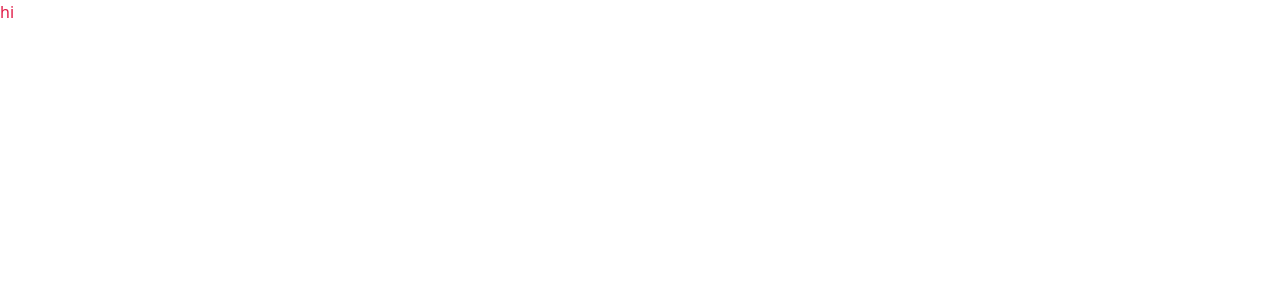
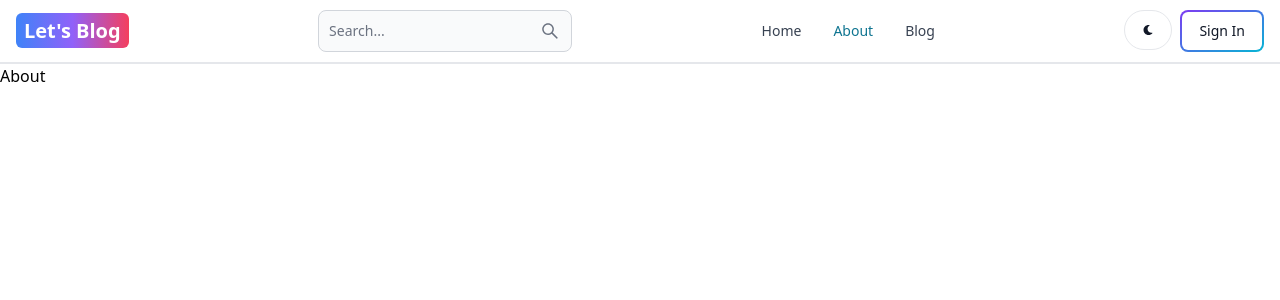
Before and after one commit to Default-Programmer18/MERN_Blog, a React (Vite) app in the folder client/: page /about in a window 1280 px wide. Shown: the top 300 px of the page. Built offline with nearby package versions, Linux system fonts and the light colour scheme.

Commit message:
header ui made

```diff
--- a/client/package.json
+++ b/client/package.json
@@ -10,8 +10,12 @@
     "preview": "vite preview"
   },
   "dependencies": {
+    "flowbite": "^2.3.0",
+    "flowbite-react": "^0.7.2",
     "react": "^18.2.0",
-    "react-dom": "^18.2.0"
+    "react-dom": "^18.2.0",
+    "react-icons": "^5.0.1",
+    "react-router-dom": "^6.22.3"
   },
   "devDependencies": {
     "@types/react": "^18.2.56",
--- a/client/src/App.jsx
+++ b/client/src/App.jsx
@@ -1,13 +1,26 @@
-
-
-
+import { BrowserRouter,Routes,Route } from "react-router-dom"
+import About from "./pages/About"
+import SignIn from "./pages/SignIn"
+import SignUp from "./pages/SignUp"
+import Dashboard from "./pages/Dashboard"
+import Home from "./pages/Home"
+import Header from "./components/Header"
 
 
 function App() {
+  return (
+    <BrowserRouter>
+    <Header/>
+      <Routes>
+        <Route path="/" element={<Home />} />
+        <Route path="/about" element={<About/>} />
+        <Route path="/sign-in" element={<SignIn/>} />
+        <Route path="/sign-up" element={<SignUp/>} />
+        <Route path="/dashboard" element={<Dashboard/>} />
 
+      </Routes>
+    </BrowserRouter>
 
-  return (
-    <h1 className="text-rose-600">hi</h1>
   )
 }
 
--- /dev/null
+++ b/client/src/components/Header.jsx
@@ -0,0 +1,55 @@
+import React from 'react'
+import {Button, Navbar, TextInput} from 'flowbite-react'
+import { Link, useLocation } from 'react-router-dom'
+import { AiOutlineSearch } from "react-icons/ai";
+import {FaMoon} from "react-icons/fa";
+
+const Header = () => {
+  const path=useLocation().pathname;
+  return (
+    <Navbar className='border-b-2'>
+        <Link to="/" className="self-center  whitespace-nowrap font-semibold text-sm sm:text-xl dark:text-white rounded-md">
+            <span className=' px-2 py-1 bg-gradient-to-r from-blue-500   via-purple-500 to-rose-500  text-white rounded-md'> Let's Blog</span>
+        </Link>
+        <form>
+        <TextInput
+            type="text"
+            placeholder="Search..."
+            rightIcon={AiOutlineSearch}
+             className='hidden lg:inline'
+        />
+
+        </form>
+        <Button className='w-10 h-10 lg:hidden ' color="gray" pill><AiOutlineSearch/></Button>
+
+        <div className='flex gap-2 md:order-2'>
+            <Button className='w-12 h-10  hidden sm:inline   ' color="gray" pill><FaMoon/></Button>
+            <Link to="/sign-in">
+            <Button gradientDuoTone="purpleToBlue" outline>Sign In</Button>
+            </Link>
+            <Navbar.Toggle/>
+        </div>
+        <Navbar.Collapse >
+          <Navbar.Link active={path==="/"} as={"div"} >
+            <Link to="/">Home</Link>
+          </Navbar.Link>
+          <Navbar.Link active={path==="/about"} as={"div"}>
+            <Link to="/about" >About</Link>
+          </Navbar.Link>
+          {/* //nav.link creates an anchor tag ,link to also creates the same,anchor nesting not supported ,so shows problem ,use as={"div"}*/}
+          <Navbar.Link>
+            <Link to="/blog" active={path==="/blog"} as={"div"}>Blog</Link>
+          </Navbar.Link>
+        </Navbar.Collapse>
+
+
+
+
+
+
+    </Navbar>
+
+  )
+}
+
+export default Header
--- /dev/null
+++ b/client/src/pages/About.jsx
@@ -0,0 +1,9 @@
+import React from 'react'
+
+const About = () => {
+  return (
+    <div>About</div>
+  )
+}
+
+export default About
--- /dev/null
+++ b/client/src/pages/Dashboard.jsx
@@ -0,0 +1,9 @@
+import React from 'react'
+
+const Dashboard = () => {
+  return (
+    <div>Dashboard</div>
+  )
+}
+
+export default Dashboard
--- /dev/null
+++ b/client/src/pages/Home.jsx
@@ -0,0 +1,9 @@
+import React from 'react'
+
+const Home = () => {
+  return (
+    <div>Home</div>
+  )
+}
+
+export default Home
--- /dev/null
+++ b/client/src/pages/SignIn.jsx
@@ -0,0 +1,9 @@
+import React from 'react'
+
+const SignIn = () => {
+  return (
+    <div>I</div>
+  )
+}
+
+export default SignIn
--- /dev/null
+++ b/client/src/pages/SignUp.jsx
@@ -0,0 +1,9 @@
+import React from 'react'
+
+const SignUp = () => {
+  return (
+    <div>SignUp</div>
+  )
+}
+
+export default SignUp
--- a/client/tailwind.config.js
+++ b/client/tailwind.config.js
@@ -3,161 +3,15 @@
   content: [
     "./index.html",
     "./src/**/*.{js,ts,jsx,tsx}",
+    'node_modules/flowbite-react/lib/esm/**/*.js',
   ],
   theme: {
-  fontFamily: {
-    inter: ["Inter", "sans-serif"],
-    "edu-sa": ["Edu SA Beginner", "cursive"],
-    mono: ["Roboto Mono", "monospace"],
-  },
-  colors: {
-    white: "#fff",
-    black: "#000",
-    transparent: "#ffffff00",
-    richblack: {
-      5: "#F1F2FF",
-      25: "#DBDDEA",
-      50: "#C5C7D4",
-      100: "#AFB2BF",
-      200: "#999DAA",
-      300: "#838894",
-      400: "#6E727F",
-      500: "#585D69",
-      600: "#424854",
-      700: "#2C333F",
-      800: "#161D29",
-      900: "#000814",
-    },
-    richblue: {
-      5: "#ECF5FF",
-      25: "#C6D6E1",
-      50: "#A0B7C3",
-      100: "#7A98A6",
-      200: "#537988",
-      300: "#2D5A6A",
-      400: "#073B4C",
-      500: "#063544",
-      600: "#042E3B",
-      700: "#032833",
-      800: "#01212A",
-      900: "#001B22",
-    },
-    blue: {
-      5: "#EAF5FF",
-      25: "#B4DAEC",
-      50: "#7EC0D9",
-      100: "#47A5C5",
-      200: "#118AB2",
-      300: "#0F7A9D",
-      400: "#0C6A87",
-      500: "#0A5A72",
-      600: "#074B5D",
-      700: "#053B48",
-      800: "#022B32",
-      900: "#001B1D",
-    },
-    caribbeangreen: {
-      5: "#C1FFFD",
-      25: "#83F1DE",
-      50: "#44E4BF",
-      100: "#06D6A0",
-      200: "#05BF8E",
-      300: "#05A77B",
-      400: "#049069",
-      500: "#037957",
-      600: "#026144",
-      700: "#014A32",
-      800: "#01321F",
-      900: "#001B0D",
-    },
-    brown: {
-      5: "#FFF4C4",
-      25: "#FFE395",
-      50: "#FFD166",
-      100: "#E7BC5B",
-      200: "#CFA64F",
-      300: "#B89144",
-      400: "#A07C39",
-      500: "#88662D",
-      600: "#705122",
-      700: "#593C17",
-      800: "#41260B",
-      900: "#291100",
-    },
+    extend: {},
 
-    yellow: {
-      5: "#FFF970",
-      25: "#FFE83D",
-      50: "#FFD60A",
-      100: "#E7C009",
-      200: "#CFAB08",
-      300: "#B69507",
-      400: "#9E8006",
-      500: "#866A04",
-      600: "#6E5503",
-      700: "#553F02",
-      800: "#3D2A01",
-      900: "#251400",
-    },
-    "pure-greys": {
-      5: "#F9F9F9",
-      25: "#E2E2E2",
-      50: "#CCCCCC",
-      100: "#B5B5B5",
-      200: "#9E9E9E",
-      300: "#888888",
-      400: "#717171",
-      500: "#5B5B5B",
-      600: "#444444",
-      700: "#2D2D2D",
-      800: "#171717",
-      900: "#141414",
-    },
-    pink: {
-      500: "#ec4899",
-      600: "#db2777",
-      700: "#be185d",
-      800: "#9d174d",
-      900: "#831843",
-      950: "#500724",
-    },
-    rose: {
-      5: "#FFF1F1",
-      25: "#FBC7D1",
-      50: "#fff1f2",
-      100: "#ffe4e6",
-      200: "#fecdd3",
-      300: "#fda4af",
-      400: "#fb7185",
-      500: "#f43f5e",
-      600: "#e11d48",
-      700: "#be123c",
-      800: "#9f1239",
-      900: "#881337",
-    },
-    fuchsia: {
-      300: "#f0abfc",
-      400: "#e879f9",
-      500: "#d946ef",
-      600: "#c026d3",
-      700: "#a21caf",
-      800: "#86198f",
-      900: "#701a75",
-    },
-    lime: {
-      300: "#bef264",
-      400: "#a3e635",
-      500: "#84cc16",
-      600: "#65a30d",
-      700: "#4d7c0f",
-    },
-  },
-  extend: {
-    maxWidth: {
-      maxContent: "1260px",
-      maxContentTab: "650px",
-    },
-  },
+
+
 },
-plugins: [],
+plugins: [
+  require('flowbite/plugin')
+]
 };
```
Also changed, not shown: 1 other file (tests, documents, lock files or other folders).
